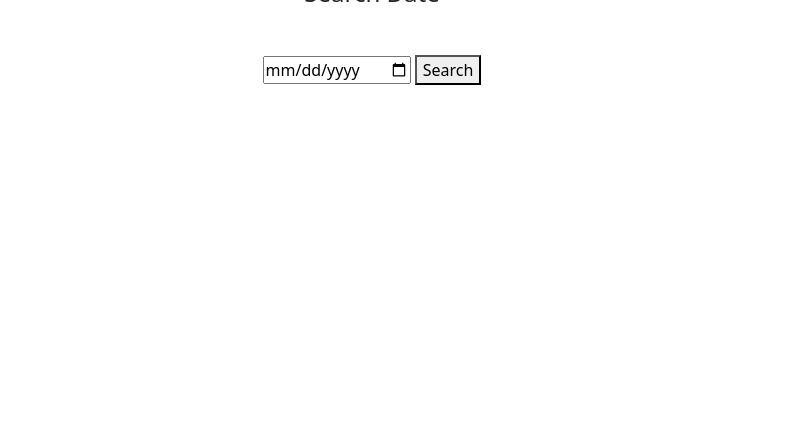
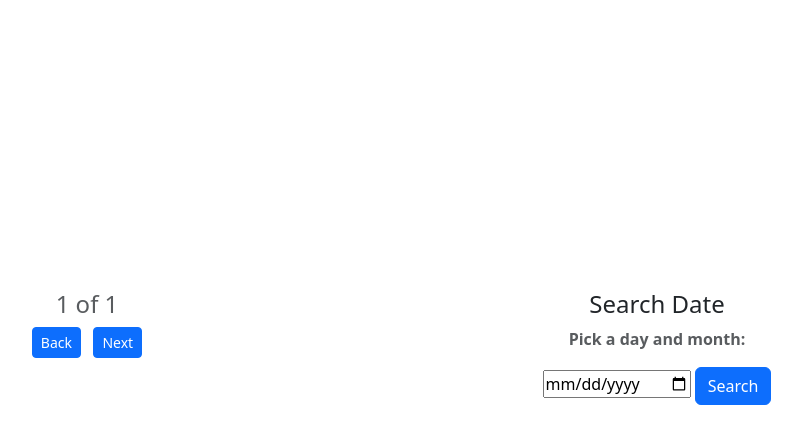
Before and after one commit to aharo1110/mb-project, a Flask app: page / in a window 1280 px wide. Shown: the part 379-800 px from the top of the page, without its empty margins (268-1070 px from the left). Run offline with Flask 3, Linux system fonts and the light colour scheme; a database or web service that is not in the repository returns one stand-in record (values such as "Sample title"); data that the repository does not hold is empty; some libraries are stand-ins or nearby versions.

Commit message:
added item switcher, cleaned up formatting

```diff
--- a/main.py
+++ b/main.py
@@ -1,10 +1,7 @@
-import requests, json
-from flask import Flask, render_template, redirect
+import requests
+from flask import Flask, render_template, redirect, request
 from flask_bootstrap import Bootstrap5
-from flask_wtf import FlaskForm
-from wtforms import StringField, IntegerField
-from wtforms.validators import DataRequired
-from datetime import date
+from datetime import datetime
 
 app = Flask(__name__)
 bootstrap = Bootstrap5(app)
@@ -13,19 +10,61 @@ import os
 SECRET_KEY = os.urandom(32)
 app.config['SECRET_KEY'] = SECRET_KEY
 
-thism = 5
-thisd = 4
-endpoint = endpoint = f"https://en.wikipedia.org/api/rest_v1/feed/onthisday/events/{thism}/{thisd}"
+today = datetime.now()
+thism = today.month
+thisd = today.day
+endpoint = f"https://en.wikipedia.org/api/rest_v1/feed/onthisday/events/{thism}/{thisd}"
+item = 0
+l = ""
+z = 0
 
 
 @app.route('/', methods=('GET', 'POST'))
 def main():
-    m = 13
-    setdate = date(2023, thism, thisd)
-    printdate = f"{setdate.strftime('%B')} {thisd}"
-    try:
-        r = requests.get(endpoint)
-        data = r.json()
-    except:
-        print('please try again')
-    return render_template('index.html', data=data, m=m, d=printdate)
+    global thism, thisd, endpoint, item, l, z
+
+    if request.method == 'POST' and 'date-pick' in request.form:
+        selected_date = request.form['date-pick']
+        try:
+            selected_date = datetime.strptime(selected_date, '%Y-%m-%d')
+            thism = selected_date.month
+            thisd = selected_date.day
+            l = f"{selected_date.strftime('%B')} {thisd}"
+            endpoint = f"https://en.wikipedia.org/api/rest_v1/feed/onthisday/events/{thism}/{thisd}"
+            r = requests.get(endpoint)
+            data = r.json()
+            item = 0
+            z = len(data["events"])
+            return render_template('index.html', data=data, m=item, d=f"{selected_date.strftime('%B')} {thisd}")
+        except ValueError:
+            return redirect('/')
+    elif request.method == 'POST' and 'shift' in request.form:
+        try:
+            r = requests.get(endpoint)
+            data = r.json()
+        except:
+            print('please try again')
+
+        if request.form['shift'] == 'back':
+            if item > 0:
+                item = item - 1
+                return render_template('index.html', data=data, m=item, d=l)
+            else:
+                return redirect("/")
+        elif request.form['shift'] == 'next':
+            if item < z:
+                item = item + 1
+                return render_template('index.html', data=data, m=item, d=l)
+            else:
+                return redirect("/")
+    else:
+        setdate = datetime(2023, thism, thisd)
+        printdate = f"{setdate.strftime('%B')} {thisd}"
+        l = printdate
+        try:
+            r = requests.get(endpoint)
+            data = r.json()
+            z = len(data["events"])
+        except:
+            print('please try again')
+        return render_template('index.html', data=data, m=item, d=l)
--- a/templates/index.html
+++ b/templates/index.html
@@ -1,25 +1,29 @@
 <!DOCTYPE html>
-<html>
+<html class="h-100">
     <head>
         <title>This Day in History | {{ d }}</title>
         {{ bootstrap.load_css() }}
         {{ bootstrap.load_js() }}
     </head>
-    <body>
-        <div class="container">
-
+    <body class="h-100">
+        <div class="container d-flex flex-column h-100">
+            <main class="flex-shrink-0">
                 <h2 class="text-center mt-5 mb-5">{{ d }} in History</h2>
                 <div class="card-deck d-flex justify-content-center">
                     <div class="card mb-5 justify-content-center" style="max-width:70%;">
                         <div class="row g-0">
                             <div class="col-md-8">
                                 <div class="card-body">
+                                    {% if data["events"] %}
                                         <h5 class="card-title"> {{ data["events"][m]["year"] }} </h5>
                                         <p class="card-text"> {{ data["events"][m]["text"] }}</p>
                                         <h6 class="card-title text-muted">More info:</h6>
                                         {% for i in range(data["events"][m]["pages"]|length) %}
                                             <a href='{{ data["events"][m]["pages"][i]["content_urls"]["desktop"]["page"] }}' target='_blank' class="btn btn-primary mb-1">{{ data["events"][m]["pages"][i]["normalizedtitle"] }}</a>
                                         {% endfor %}
+                                    {% else %}
+                                        <p class="card-text"> No events found for this date.</p>
+                                    {% endif %}
                                 </div>
                             </div>
                             <div class="col-md-4">
@@ -28,12 +32,26 @@
                         </div>
                     </div>
                 </div>
-                <div class ="text-center">
-                <h4> Search Date </h4>
-                <p style="color: white;"> <b>Pick a day and month:</b> </p>
-                <input type="date" id="start" name="date-pick" min="01-01" max="12-31">
-                <button type="button">Search</button>
-                <br>
+            </main>
+
+            <footer class="footer mt-auto py-3 text-center row align-items-center">
+                <div class="col">
+                    <h4 class="text-center text-muted">{{ m + 1 }} of {{ data["events"]|length }}</h4>
+                    <form method="POST">
+                        <button type="submit" class="btn btn-primary btn-sm" name="shift" value="back">Back</button>
+                        &nbsp;
+                        <button type="submit" class="btn btn-primary btn-sm" name="shift" value="next">Next</button>
+                    </form>
+                </div>
+                <div class="col">
+                    <h4 class="mt-5">Search Date</h4>
+                    <form method="POST">
+                        <p class="text-muted"><b>Pick a day and month:</b></p>
+                        <input type="date" id="start" name="date-pick" min="01-01" max="12-31" >
+                        <button type="submit" class="btn btn-primary">Search</button>
+                    </form>
+                </div>
+            </footer>
         </div>
     </body>
 </html>
```
Also changed, not shown: old_main.py (added, +31 -0 lines), templates/old_index.html (added, +36 -0 lines), updated_index.html (deleted, +0 -45 lines), updated_main.py (deleted, +0 -42 lines). Lines whose indentation alone changed are shown as unchanged.
